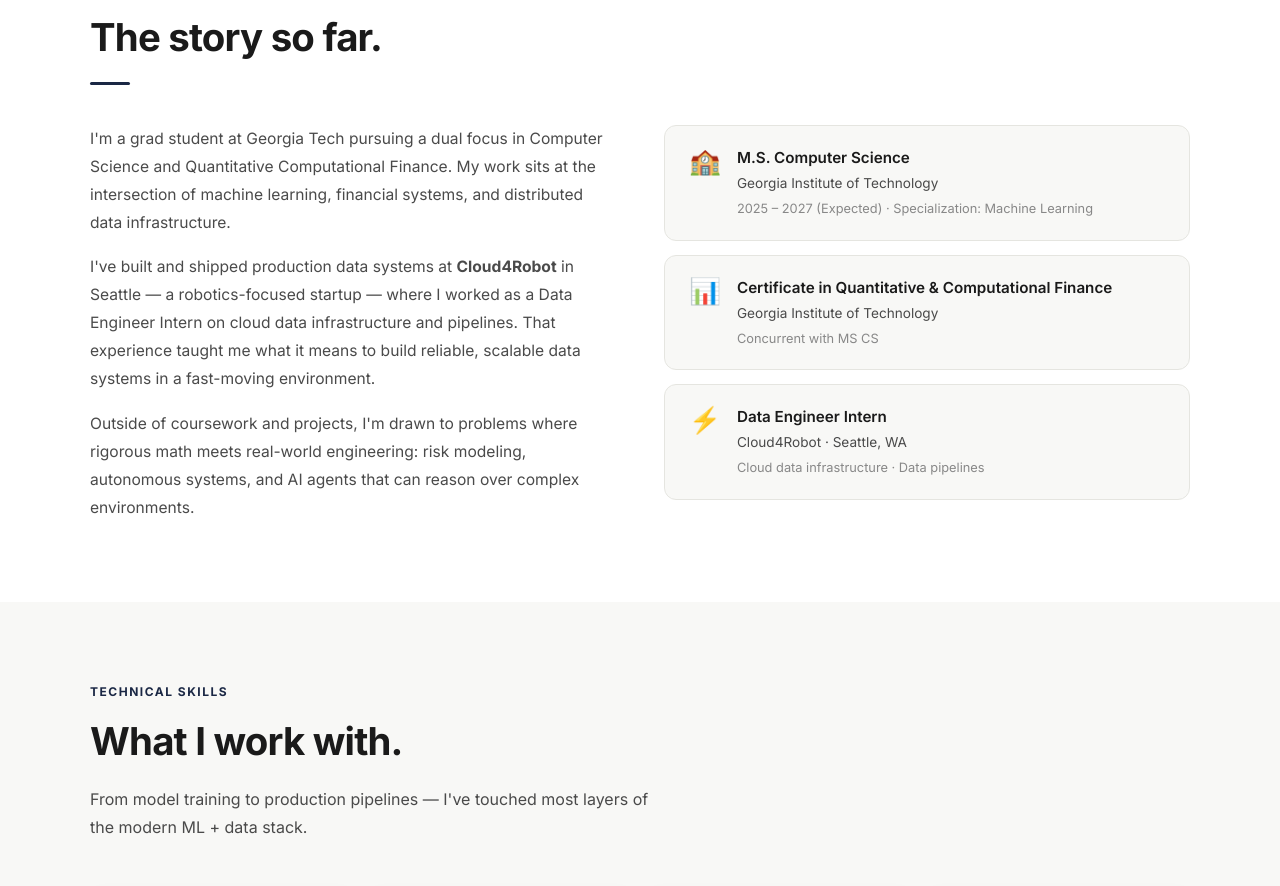
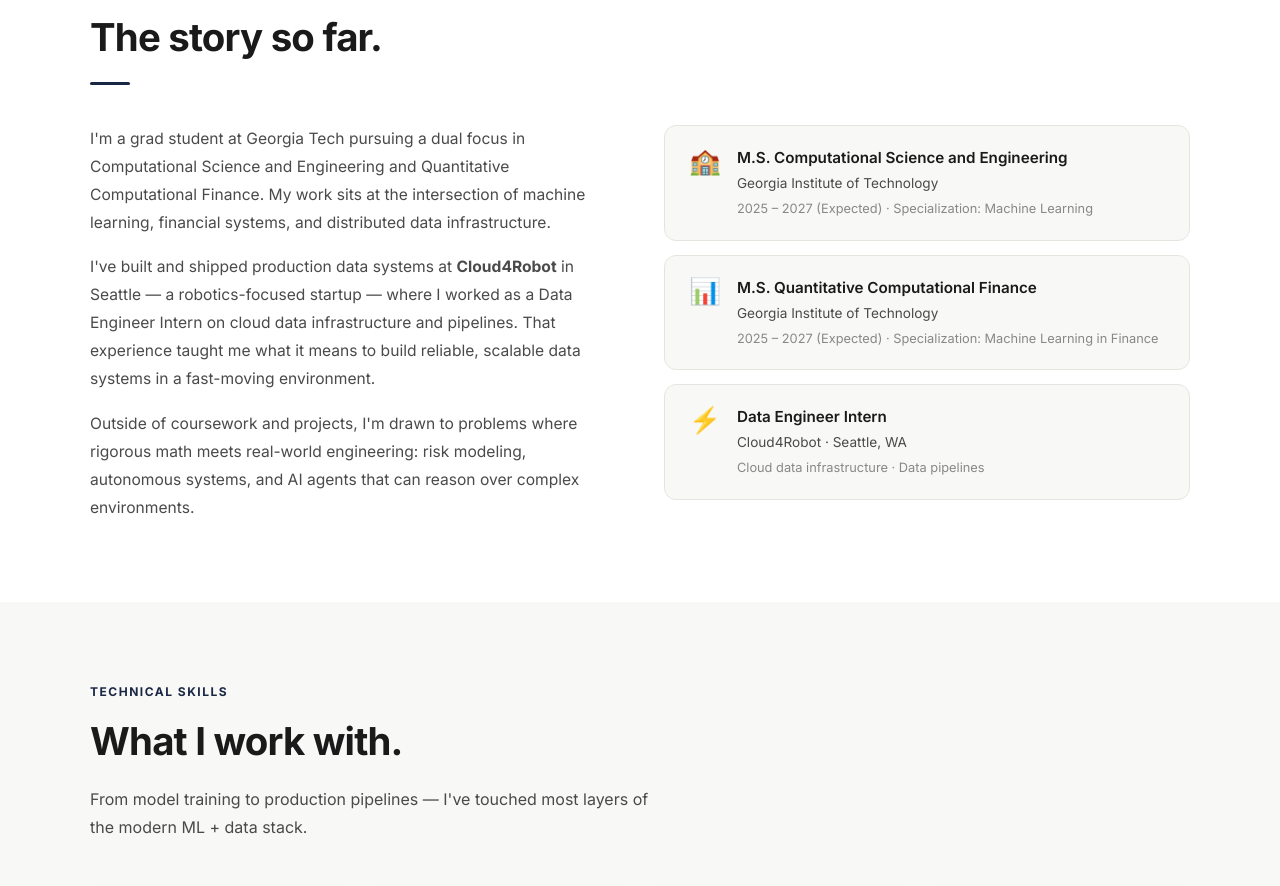
Before and after one commit to tongwu23/tongwu23.github.io, a plain HTML site: page index.html in a window 1280 px wide. Shown: the part 823-1709 px from the top of the page. Drawn offline with Linux system fonts and the light colour scheme.

Commit message:
Update educational background details in index.html

```diff
--- a/index.html
+++ b/index.html
@@ -612,7 +612,7 @@ footer p { font-size: 0.82rem; color: var(--fg3); }
     <div class="about-grid">
       <div class="about-text reveal">
         <p>
-          I'm a grad student at Georgia Tech pursuing a dual focus in Computer Science and Quantitative Computational Finance. My work sits at the intersection of machine learning, financial systems, and distributed data infrastructure.
+          I'm a grad student at Georgia Tech pursuing a dual focus in Computational Science and Engineering and Quantitative Computational Finance. My work sits at the intersection of machine learning, financial systems, and distributed data infrastructure.
         </p>
         <p>
           I've built and shipped production data systems at <strong>Cloud4Robot</strong> in Seattle — a robotics-focused startup — where I worked as a Data Engineer Intern on cloud data infrastructure and pipelines. That experience taught me what it means to build reliable, scalable data systems in a fast-moving environment.
@@ -625,7 +625,7 @@ footer p { font-size: 0.82rem; color: var(--fg3); }
         <div class="edu-card">
           <div class="edu-icon">🏫</div>
           <div>
-            <div class="edu-degree">M.S. Computer Science</div>
+            <div class="edu-degree">M.S. Computational Science and Engineering </div>
             <div class="edu-school">Georgia Institute of Technology</div>
             <div class="edu-year">2025 – 2027 (Expected) · Specialization: Machine Learning</div>
           </div>
@@ -633,9 +633,9 @@ footer p { font-size: 0.82rem; color: var(--fg3); }
         <div class="edu-card">
           <div class="edu-icon">📊</div>
           <div>
-            <div class="edu-degree">Certificate in Quantitative & Computational Finance</div>
+            <div class="edu-degree"> M.S. Quantitative Computational Finance</div>
             <div class="edu-school">Georgia Institute of Technology</div>
-            <div class="edu-year">Concurrent with MS CS</div>
+            <div class="edu-year">2025 – 2027 (Expected) · Specialization: Machine Learning in Finance</div>
           </div>
         </div>
         <div class="edu-card">
```
